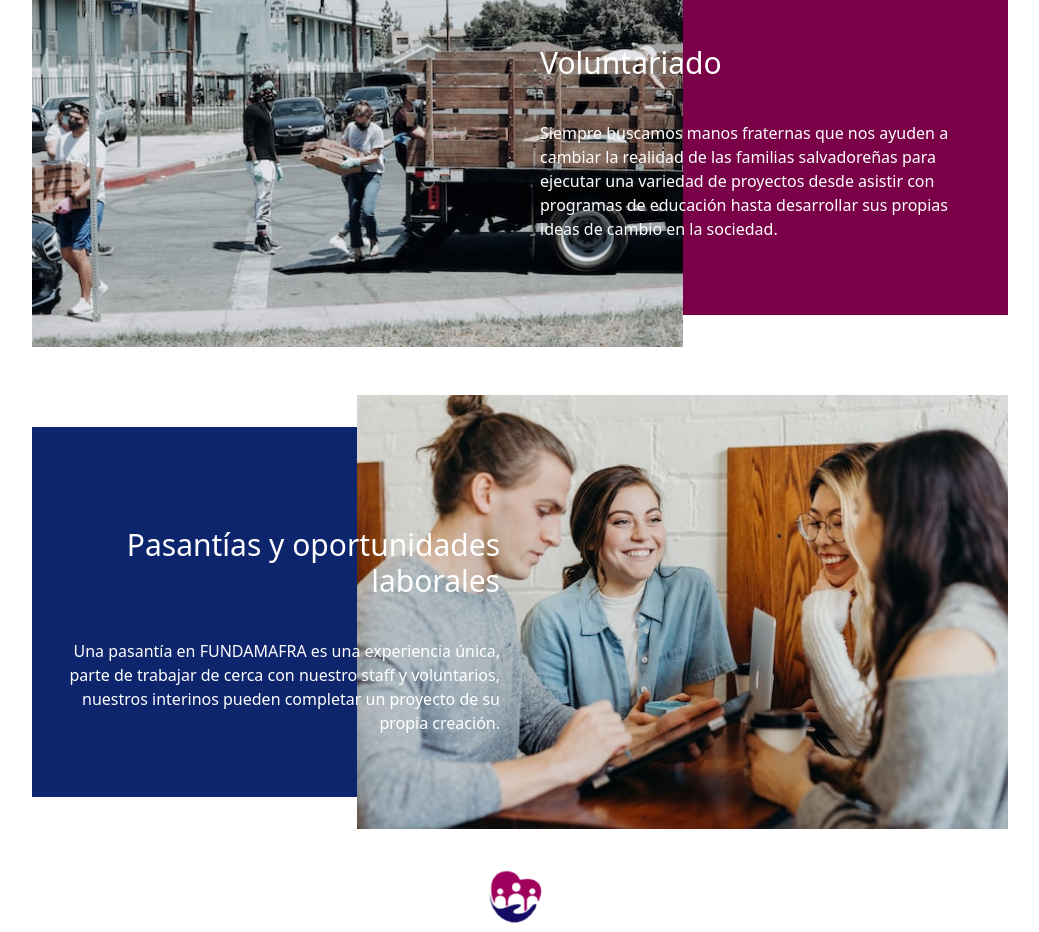
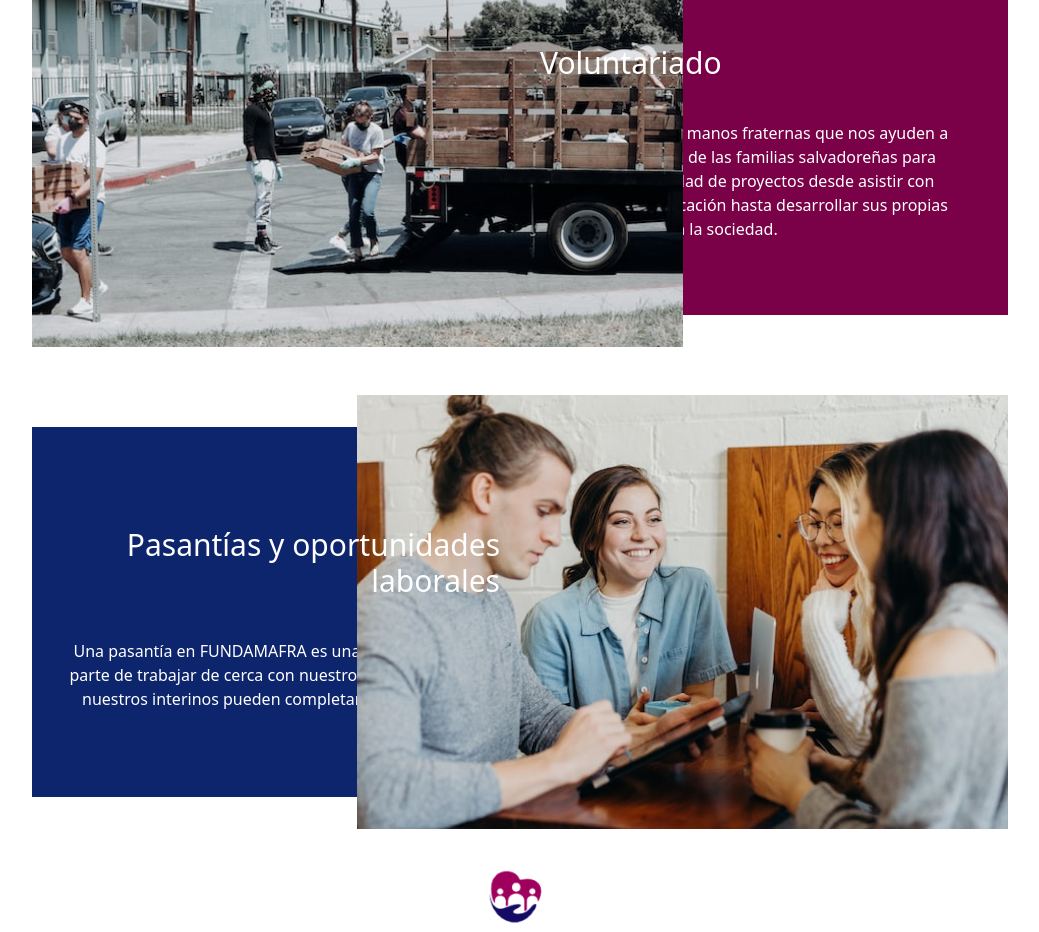
Before and after one commit to guiropaso/FUNDAMAFRA_SSR, a Next.js app: page / in a window 1280 px wide. Shown: the part 1420-2352 px from the top of the page, without its empty margins (120-1159 px from the left). Built offline with nearby package versions, Linux system fonts and the light colour scheme.

Commit message:
minor fixes

```diff
--- a/pages/index.js
+++ b/pages/index.js
@@ -22,7 +22,7 @@ export default function Home() {
       <section id='hp-banner' className='bg-blend-multiply'>
         <div className='container mx-auto flex flex-col space-y-12 py-36 text-center'>
           <h2 className='text-3xl max-w-sm text-white mx-auto md:text-5xl md:mx-0 md:max-w-xl md:text-left ocultos'>Construyamos una sociedad donde todas las familias se sientan seguras, fuertes y felices.</h2>
-          <p className='text-xl max-w-sm text-white mx-auto md:mx-0 md:max-w-lg md:text-left ocultos'>Nuestra fundación busca poder apoyar de una manera integral a  todas las familias salvadoreñas.
+          <p className='text-xl max-w-sm text-white mx-auto md:mx-0 md:max-w-lg md:text-left'>Nuestra fundación busca poder apoyar de una manera integral a  todas las familias salvadoreñas.
           ¡Ayúdanos a poder llegar a más hogares!</p>
         </div>
       </section>
@@ -59,7 +59,7 @@ export default function Home() {
       {/* Take Action Section */}
       <section id='hp-involucrate'>
         <div className='my-20'>
-          <h2 className='text-center font-bold text-5xl text-royal md:text-6xl ocultos'>Involúcrate</h2>
+          <h2 className='text-center font-bold text-5xl text-royal md:text-6xl'>Involúcrate</h2>
         </div>
 
         {/* Flex Container */}
@@ -71,7 +71,7 @@ export default function Home() {
             </div>
             <div className='col-start-4 col-end-7 bg-purple row-start-1 row-end-2 md:my-8 p-5'>
               <h3 className='text-3xl text-white md:mt-20 mb-10 ocultos'>Voluntariado</h3>
-              <p className='text-white ocultos'>Siempre buscamos manos fraternas que nos ayuden a cambiar la realidad de las familias salvadoreñas para ejecutar una variedad de proyectos desde asistir con programas de educación hasta desarrollar sus propias ideas de cambio en la sociedad.</p>
+              <p className='text-white'>Siempre buscamos manos fraternas que nos ayuden a cambiar la realidad de las familias salvadoreñas para ejecutar una variedad de proyectos desde asistir con programas de educación hasta desarrollar sus propias ideas de cambio en la sociedad.</p>
             </div>
           </div>
           {/* Second Grid Container */}
@@ -81,7 +81,7 @@ export default function Home() {
             </div>
             <div className='col-start-1 col-end-4 bg-royal row-start-1 row-end-2 md:my-8 p-5'>
               <h3 className='text-3xl text-white md:mt-20 mb-10 text-right ocultos'>Pasantías y oportunidades laborales</h3>
-              <p className='text-right text-white ocultos'>Una pasantía en FUNDAMAFRA es una experiencia única, parte de trabajar de cerca con nuestro staff y voluntarios, nuestros interinos pueden completar un proyecto de su propia creación.</p>
+              <p className='text-right text-white'>Una pasantía en FUNDAMAFRA es una experiencia única, parte de trabajar de cerca con nuestro staff y voluntarios, nuestros interinos pueden completar un proyecto de su propia creación.</p>
             </div>
           </div>
         </div>
--- a/pages/proyectos.js
+++ b/pages/proyectos.js
@@ -20,7 +20,7 @@ export default function Proyectos() {
       <section id='proyectos-banner' className='bg-blend-multiply'>
         <div className='container mx-auto flex flex-col py-36 justify-center items-center'>
           <h2 className='text-5xl text-center font-bold text-pink-500 ocultos'>AYÚDANOS <span className='text-5xl font-bold text-white'> A CUMPLIR SUEÑOS</span> </h2>
-          <p className='text-white mt-2 font-bold text-lg max-w-lg ocultos'>Conoce nuestros proyectos</p>
+          <p className='text-white mt-2 font-bold text-md max-w-md ocultos'>Conoce nuestros proyectos</p>
           <p className='text-white mt-5 text-lg px-2 max-w-2xl text-center'>Lorem ipsum dolor sit amet consectetur adipisicing elit. Accusantium exercitationem praesentium cum rerum rem libero incidunt, natus, aperiam consequuntur eius necessitatibus hic veniam neque quam dicta odit aliquid quas qui!</p>
         </div>
       </section>
```
